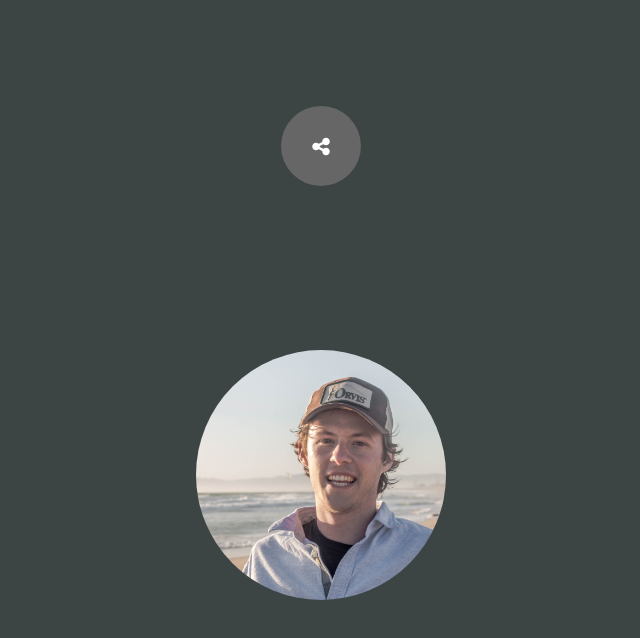
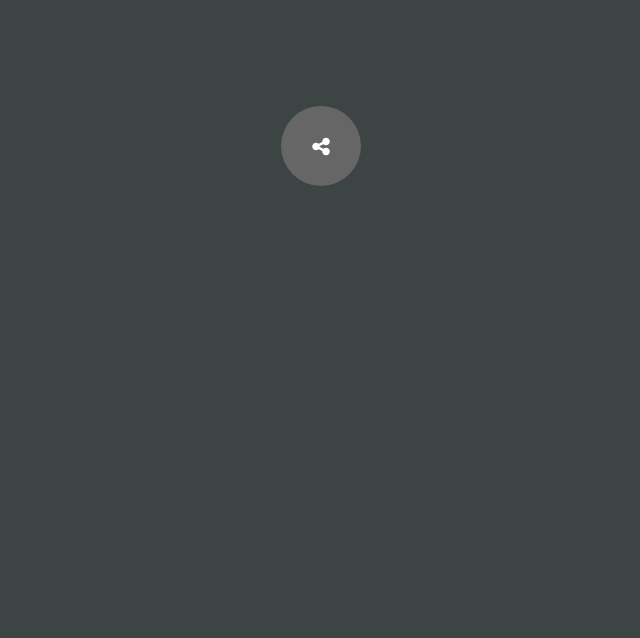
Before and after one commit to weswhite/weswhite.io, a website: page src/temp2.html in a window 1280 px wide. Shown: the whole page, without its empty margins (319-959 px from the left). Drawn offline with Linux system fonts and the light colour scheme; a web font is replaced by a local one.

Commit message:
temp2 fix

```diff
--- a/src/temp2.html
+++ b/src/temp2.html
@@ -63,22 +63,6 @@
         </defs>
     </svg>
 
-
-    <svg width="500" height="250">
-        <defs>
-            <filter id="goo">
-                <feGaussianBlur in="SourceGraphic" stdDeviation="12" result="blur" />
-                <feColorMatrix in="blur" mode="matrix" values="1 0 0 0 0  0 1 0 0 0  0 0 1 0 0  0 0 0 35 -15" result="goo" />
-                <feComposite in="SourceGraphic" in2="goo" operator="atop"/>
-            </filter>
-            <clipPath id="circleView">
-                <circle cx="250" cy="125" r="125" fill="#FFFFFF" />
-            </clipPath>
-        </defs>
-        <image width="500" height="250" xlink:href="avatar.jpg" clip-path="url(#circleView)" />
-
-    </svg>
-
 </div><!-- /container -->
 <script src="js/jquery.min.js"></script>
 <script src="js/TweenMax.min.js"></script>
```
